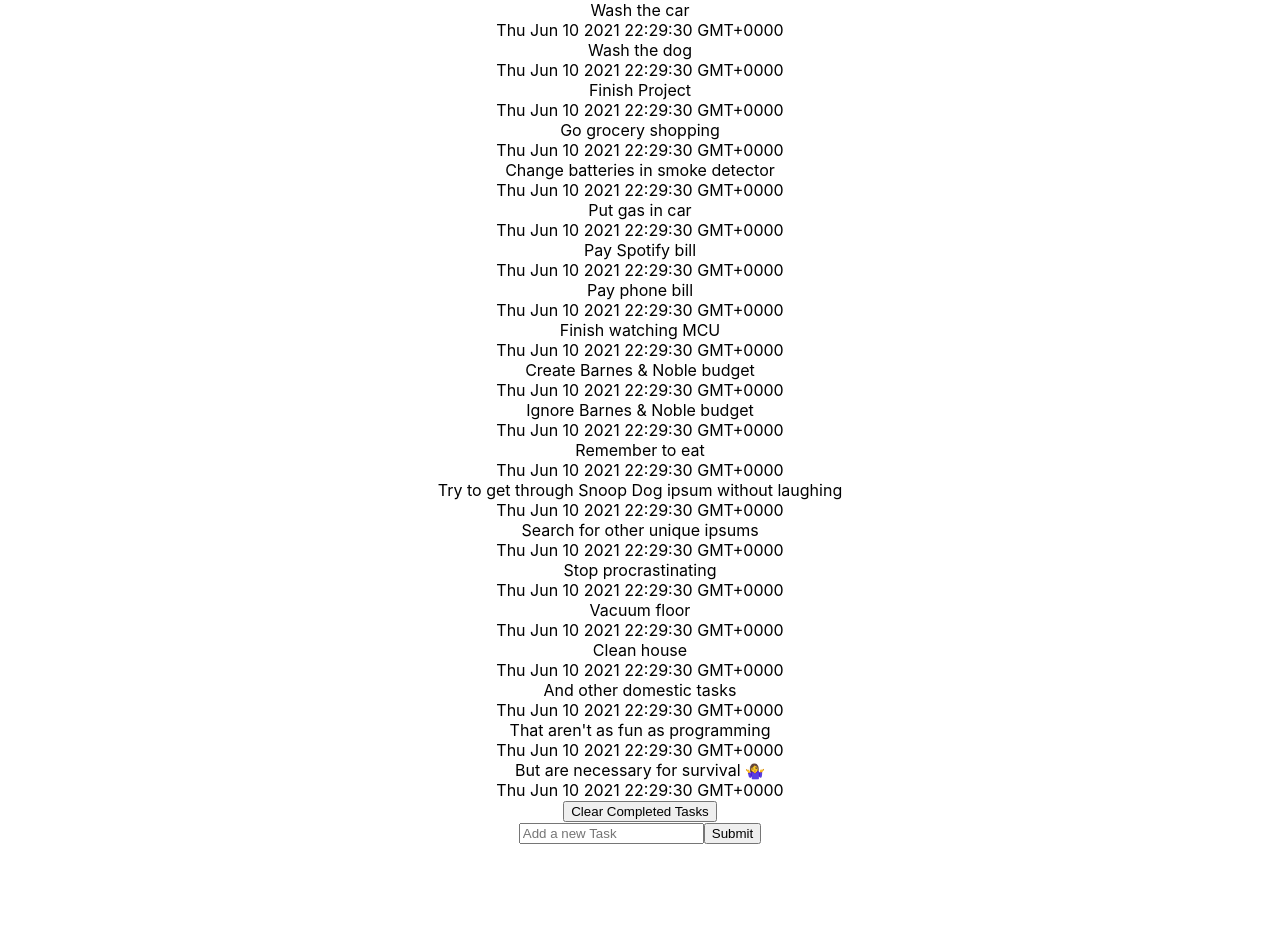
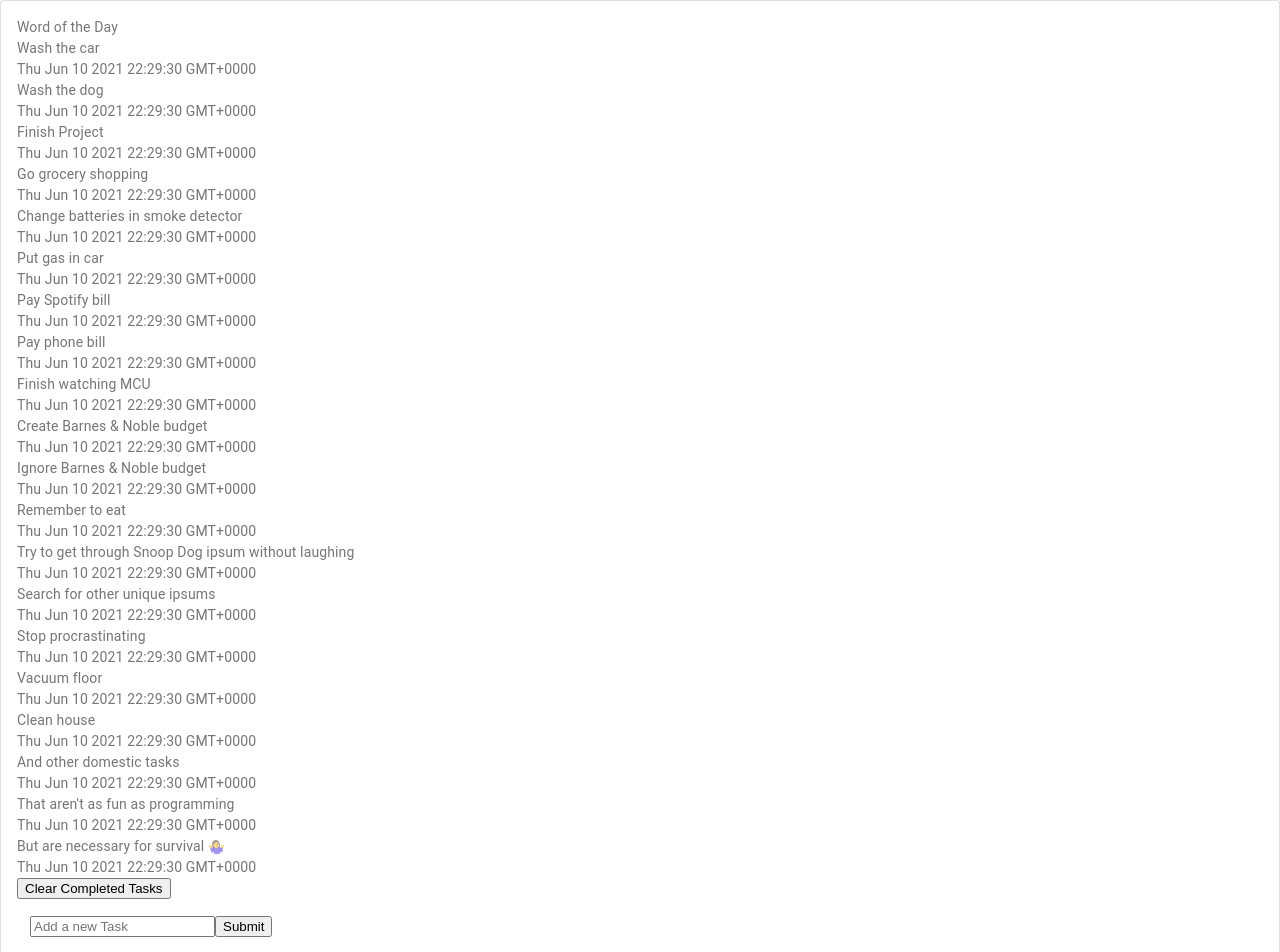
Before and after one commit to 2021-IBM-Accelerate-SW-Track/lab-1-team-22, a React (Create React App) app: page / in a window 1280 px wide. Shown: the top 952 px of the page. Before the commit the page ends 844 px from the top, so only its background shows below. Built offline with nearby package versions, Linux system fonts and the light colour scheme.

Commit message:
Added materialUI pkg

```diff
--- a/src/App.js
+++ b/src/App.js
@@ -3,8 +3,30 @@ import tasks from './tasks.json'
 import TodoList from './ToDoList'
 import TodoForm from './ToDoForm'
 import "./App.css";
+import { makeStyles } from '@material-ui/core/styles';
+import Card from '@material-ui/core/Card';
+import CardActions from '@material-ui/core/CardActions';
+import CardContent from '@material-ui/core/CardContent';
+import Button from '@material-ui/core/Button';
+import Typography from '@material-ui/core/Typography';
+
+const useStyles = makeStyles({
+  root: {
+    minWidth: 275,
+  },
+
+  title: {
+    fontSize: 14,
+  },
+  pos: {
+    marginBottom: 12,
+  },
+});
+
 
 function App() {
+
+  const classes = useStyles()
   const [ todoList, setTodoList ] = useState(tasks)
 
   const handleToggle = (id) => {
@@ -28,10 +50,18 @@ function App() {
   }
 
  return (
-   <div className="App">
-       <TodoList todoList={todoList} handleToggle={handleToggle} handleFilter={handleFilter}/>
-      <TodoForm addTask={addTask}/>
-   </div>
+   <Card className={classes.root} variant="outlined">
+    <CardContent>
+    <Typography className={classes.title} color="textSecondary" gutterBottom>
+          Word of the Day       <TodoList todoList={todoList} handleToggle={handleToggle} handleFilter={handleFilter}/>
+        </Typography>
+        <CardActions>
+        <Button size="small">
+        <TodoForm addTask={addTask}/></Button>
+      </CardActions>
+
+   </CardContent>
+   </Card>
  );
 }
 
--- a/src/ToDoForm.js
+++ b/src/ToDoForm.js
@@ -1,5 +1,6 @@
 import React, { useState } from "react";
 //import { useForm } from 'react-hook-form'
+
 
 
 const TodoForm = ({ addTask }) => {
@@ -14,6 +15,7 @@ const TodoForm = ({ addTask }) => {
     addTask(userTask);
     setUserTask("");
   };
+
   return (
     <form onSubmit={handleSubmit}>
       <input
@@ -21,11 +23,10 @@ const TodoForm = ({ addTask }) => {
         onChange={handleChange}
         type="text"
         name="todo"
-        id="new-item-input"
         value={userTask}
         placeholder="Add a new Task"
       />
-      <button id="new-item-button" data-testid="new-item-button"> Submit</button>
+      <button data-testid="new-item-button"> Submit</button>
     </form>
   );
 };
```
